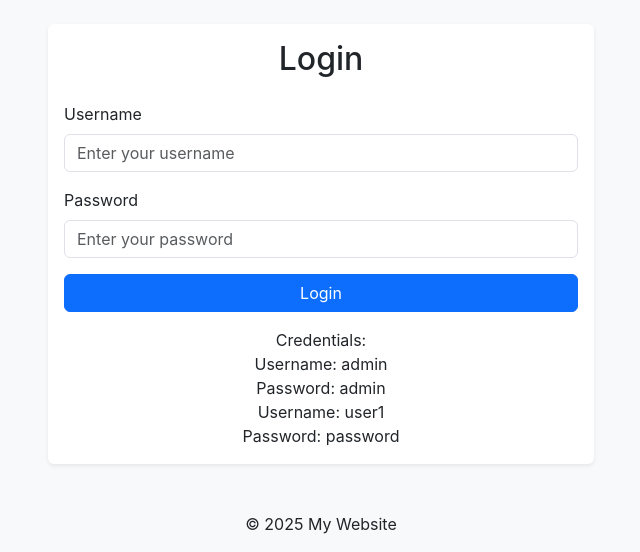
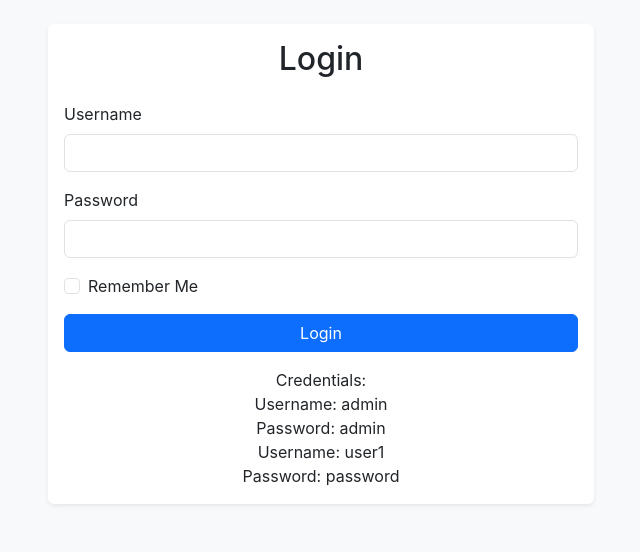
Before and after one commit to StepanNazar/flask_app_nazar, a Flask app: page /login in a window 1280 px wide. Shown: the part 72-624 px from the top of the page, without its empty margins (319-959 px from the left). Run offline with Flask 3, Linux system fonts and the light colour scheme; some libraries are stand-ins or nearby versions.

Commit message:
feat: implement login form validation and remember me option

```diff
--- a/app/resume/forms.py
+++ b/app/resume/forms.py
@@ -1,5 +1,5 @@
 from flask_wtf import FlaskForm
-from wtforms import StringField, PasswordField, BooleanField, SubmitField
+from wtforms import StringField, SubmitField
 from wtforms.fields.choices import SelectField
 from wtforms.validators import DataRequired, Length, Email, Regexp
 
--- a/app/templates/_macros.html
+++ b/app/templates/_macros.html
@@ -1,5 +1,11 @@
 {% macro render_field(field) %}
     <div class="mb-3">
+        {% if field.widget.input_type == 'checkbox' %}
+            <div class="form-check">
+                {{ field(class="form-check-input", **kwargs) | safe }}
+                {{ field.label(class="form-check-label") }}
+            </div>
+        {% else %}
             {{ field.label(class="form-label") }}
             {% if field.errors %}
                 {{ field(class="form-control is-invalid", **kwargs) | safe }}
@@ -10,6 +16,7 @@
                 </div>
             {% else %}
                 {{ field(class="form-control", **kwargs) | safe }}
+            {% endif %}
         {% endif %}
     </div>
 {% endmacro %}
--- /dev/null
+++ b/app/users/forms.py
@@ -0,0 +1,11 @@
+from flask_wtf import FlaskForm
+from wtforms import StringField, SubmitField
+from wtforms.fields.simple import PasswordField, BooleanField
+from wtforms.validators import DataRequired, Length
+
+
+class LoginForm(FlaskForm):
+    username = StringField( 'Username', validators=[DataRequired()])
+    password = PasswordField('Password', validators=[DataRequired(), Length(4, 10)])
+    remember_me = BooleanField('Remember Me')
+    submit = SubmitField('Login')
--- a/app/users/templates/login.html
+++ b/app/users/templates/login.html
@@ -1,4 +1,5 @@
 {% extends "base.html" %}
+{% from '_macros.html' import render_form %}
 {% block title %}Login{% endblock %}
 
 {% block content %}
@@ -7,26 +8,14 @@
         <div class="card shadow-sm">
             <div class="card-body">
                 <h2 class="card-title text-center mb-4">Login</h2>
-                <form method="POST" action="{{ url_for('users.login') }}">
-                    <div class="mb-3">
-                        <label for="username" class="form-label">Username</label>
-                        <input type="text" class="form-control" id="username" name="username" placeholder="Enter your username" required>
-                    </div>
-                    <div class="mb-3">
-                        <label for="password" class="form-label">Password</label>
-                        <input type="password" class="form-control" id="password" name="password" placeholder="Enter your password" required>
-                    </div>
-                    <div class="d-grid">
-                        <button type="submit" class="btn btn-primary">Login</button>
-                    </div>
-                    <div class="mt-3 text-center">
+                {{ render_form(login_form) }}
+                <div class="mt-3 text-center">
                         Credentials: <br>
                         Username: admin <br>
                         Password: admin <br>
                         Username: user1 <br>
                         Password: password
-                    </div>
-                </form>
+                </div>
             </div>
         </div>
     </div>
--- a/app/users/views.py
+++ b/app/users/views.py
@@ -8,6 +8,7 @@
     make_response,
 )
 from . import users_bp
+from .forms import LoginForm
 
 
 @users_bp.route('/hi/')
@@ -24,16 +25,21 @@
 
 @users_bp.route("/login", methods=["GET", "POST"])
 def login():
-    if request.method == "POST":
+    form = LoginForm()
+    if form.validate_on_submit():
         users = [("admin", "admin"), ("user1", "password")]
-        username = request.form.get("username")
-        password = request.form.get("password")
+        username = form.username.data
+        password = form.password.data
+        remember_me = form.remember_me.data
         if (username, password) in users:
             session["username"] = username
-            flash("Login successful!", "success")
+            session.permanent = remember_me
+            message = f"Login successful! " + ("You will be remembered after closing your browser." if remember_me else "")
+            flash(message, "success")
             return redirect(url_for("users.profile"))
         flash("Incorrect username or password!", "danger")
-    return render_template("login.html")
+        return redirect(url_for("users.login"))
+    return render_template("login.html", login_form=form)
 
 @users_bp.route("/logout")
 def logout():
```
Lines whose indentation alone changed are shown as unchanged.
